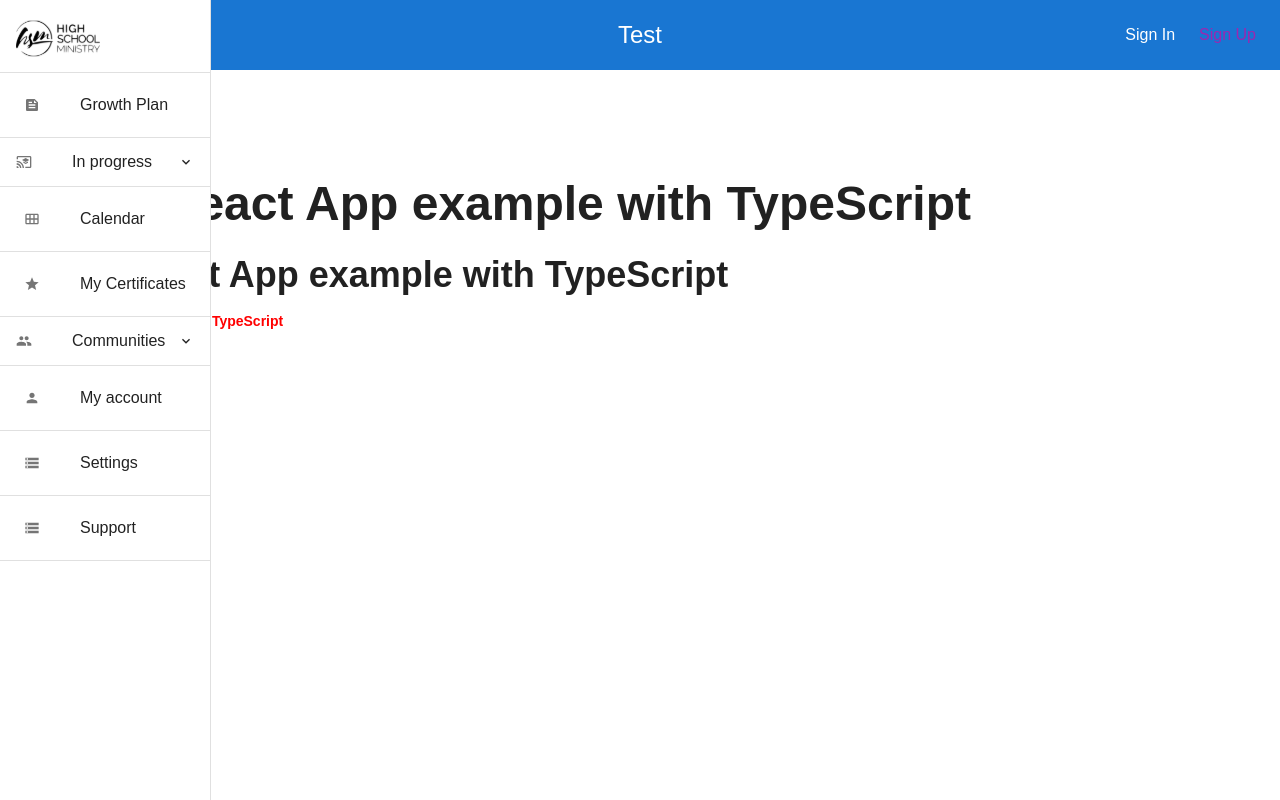
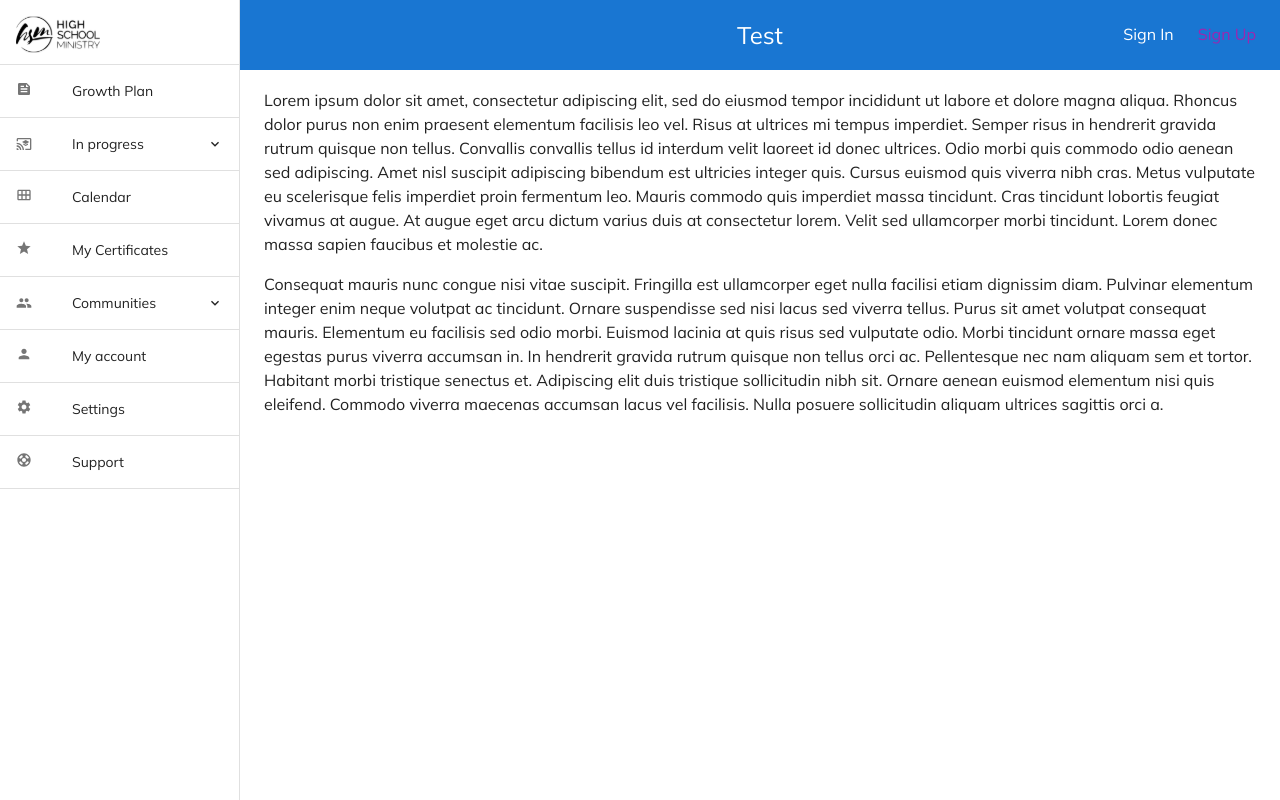
Before and after one commit to HorbynkoIvan/mui-admin-app, a React (Create React App) app: page / in a window 1280 px wide. Built offline with nearby package versions, Linux system fonts and the light colour scheme.

Commit message:
basic structure Home page

```diff
--- a/public/index.html
+++ b/public/index.html
@@ -4,40 +4,15 @@
     <meta charset="utf-8" />
     <link rel="icon" href="%PUBLIC_URL%/favicon.ico" />
     <meta name="viewport" content="width=device-width, initial-scale=1" />
-    <meta name="theme-color" content="#000000" />
     <meta
       name="description"
       content="Web site created using create-react-app"
     />
-    <link rel="apple-touch-icon" href="%PUBLIC_URL%/logo192.png" />
-    <!--
-      manifest.json provides metadata used when your web app is installed on a
-      user's mobile device or desktop. See https://developers.google.com/web/fundamentals/web-app-manifest/
-    -->
-    <link rel="manifest" href="%PUBLIC_URL%/manifest.json" />
-    <!--
-      Notice the use of %PUBLIC_URL% in the tags above.
-      It will be replaced with the URL of the `public` folder during the build.
-      Only files inside the `public` folder can be referenced from the HTML.
-
-      Unlike "/favicon.ico" or "favicon.ico", "%PUBLIC_URL%/favicon.ico" will
-      work correctly both with client-side routing and a non-root public URL.
-      Learn how to configure a non-root public URL by running `npm run build`.
-    -->
+    <link href="https://fonts.googleapis.com/css2?family=Mulish:wght@400;600;700;800&display=swap" rel="stylesheet">
     <title>React App</title>
   </head>
   <body>
     <noscript>You need to enable JavaScript to run this app.</noscript>
     <div id="root"></div>
-    <!--
-      This HTML file is a template.
-      If you open it directly in the browser, you will see an empty page.
-
-      You can add webfonts, meta tags, or analytics to this file.
-      The build step will place the bundled scripts into the <body> tag.
-
-      To begin the development, run `npm start` or `yarn start`.
-      To create a production bundle, use `npm run build` or `yarn build`.
-    -->
   </body>
 </html>
--- a/src/features/header/Header.tsx
+++ b/src/features/header/Header.tsx
@@ -8,10 +8,11 @@ const rightLink = {
   ml: 3,
 };
 
+const drawerWidth = 240;
+
 export const Header = (): JSX.Element => {
   return (
-    <div>
-      <AppBar position="sticky">
+    <AppBar sx={{ width: `calc(100% - ${drawerWidth}px)`, ml: `${drawerWidth}px` }}>
       <Toolbar sx={{ justifyContent: "space-between" }}>
         <Box sx={{ flex: 1 }} />
         <Link variant="h6" underline="none" color="inherit" href="/test1" sx={{ fontSize: 24 }}>
@@ -31,7 +32,5 @@ export const Header = (): JSX.Element => {
         </Box>
       </Toolbar>
     </AppBar>
-      <Toolbar />
-    </div>
   );
 };
--- a/src/features/sidebar/Sidebar/Sidebar.tsx
+++ b/src/features/sidebar/Sidebar/Sidebar.tsx
@@ -18,6 +18,8 @@ import {
   MdPerson,
   MdExpandLess,
   MdExpandMore,
+  MdSupport,
+  MdSettings,
 } from "react-icons/md";
 import { SidebarHeader } from "../SidebarHeader";
 import { useMenuCollapse } from "./hooks";
@@ -108,34 +110,51 @@ const menu = {
       id: "settings_id",
       title: "Settings",
       url: "/settings",
-      icon: <MdStorage />,
+      icon: <MdSettings />,
     },
     {
       id: "support_id",
       title: "Support",
       url: "/support",
-      icon: <MdStorage />,
+      icon: <MdSupport />,
     },
   ],
 };
+
+const drawerWidth = 240;
 
 export const Sidebar = (): JSX.Element => {
   const { collapseId, handleClick } = useMenuCollapse();
 
   return (
-    <Drawer variant="permanent">
-      <List disablePadding>
+    <Drawer
+      sx={{
+        width: drawerWidth,
+        flexShrink: 0,
+        "& .MuiDrawer-paper": {
+          width: drawerWidth,
+          boxSizing: "border-box",
+        },
+      }}
+      variant="permanent"
+      anchor="left">
+      <List dense disablePadding>
         <SidebarHeader />
-        {menu.children.map(({ id, title, icon, children = null }) => (
+        {menu.children.map(({ id, title, icon, url, children = null }) => (
           <Box key={id}>
             {!children ? (
-              <ListItemButton key={id} sx={{ py: 2, px: 3 }}>
-                <ListItemIcon>{icon}</ListItemIcon>
+              <ListItemButton key={id} sx={{ py: 1.5, px: 2 }} divider>
+                <ListItemIcon
+                  sx={{ width: 20, height: 20 }}
+                  // itemProp={{ style: { width: 20, height: 20 } }}
+                >
+                  {icon}
+                </ListItemIcon>
                 <ListItemText>{title}</ListItemText>
               </ListItemButton>
             ) : (
               <>
-                <ListItemButton onClick={() => handleClick(id)}>
+                <ListItemButton sx={{ py: 1.5, px: 2 }} onClick={() => handleClick(id)} divider>
                   <ListItemIcon>{icon}</ListItemIcon>
                   <ListItemText>{title}</ListItemText>
                   {collapseId === id ? <MdExpandLess /> : <MdExpandMore />}
@@ -143,15 +162,14 @@ export const Sidebar = (): JSX.Element => {
                 <Collapse in={collapseId === id} timeout="auto" unmountOnExit>
                   <List disablePadding>
                     {children?.map(({ id: childId, title: childTitle }) => (
-                      <ListItemButton key={childId} sx={{ py: 2, px: 3 }}>
-                        <ListItemText>{childTitle}</ListItemText>
+                      <ListItemButton key={childId}>
+                        <ListItemText inset>{childTitle}</ListItemText>
                       </ListItemButton>
                     ))}
                   </List>
                 </Collapse>
               </>
             )}
-            <Divider />
           </Box>
         ))}
       </List>
--- a/src/features/sidebar/SidebarHeader/SidebarHeader.tsx
+++ b/src/features/sidebar/SidebarHeader/SidebarHeader.tsx
@@ -6,7 +6,7 @@ export const SidebarHeader = (): JSX.Element => (
       component="img"
       src="/static/images/school_logo.svg"
       alt="school logo"
-      sx={{ maxWidth: 84, height: 56 }}
+      sx={{ maxWidth: 100 }}
     />
   </ListItem>
 );
--- a/src/index.tsx
+++ b/src/index.tsx
@@ -1,6 +1,6 @@
 import React from "react";
 import ReactDOM from "react-dom/client";
-import CssBaseline from "@mui/material/CssBaseline";
+import { CssBaseline } from "@mui/material";
 import { ThemeProvider } from "@mui/material/styles";
 import App from "./App";
 import { theme } from "theme";
--- a/src/pages/Home.tsx
+++ b/src/pages/Home.tsx
@@ -1,23 +1,38 @@
 import * as React from "react";
 import { Header, Sidebar } from "features";
-import { Box, Typography } from "@mui/material";
+import { Box, Toolbar, Typography } from "@mui/material";
 
 export const Home = (): JSX.Element => {
   return (
-    <>
+    <Box sx={{ display: "flex" }}>
       <Header />
       <Sidebar />
-      <Box sx={{ my: 4 }}>
-        <Typography variant="h1" component="h1" gutterBottom>
-          Create React App example with TypeScript
+      <Box component="main" sx={{ flexGrow: 1, bgcolor: "background.default", p: 3 }}>
+        <Toolbar />
+        <Typography paragraph>
+          Lorem ipsum dolor sit amet, consectetur adipiscing elit, sed do eiusmod tempor incididunt
+          ut labore et dolore magna aliqua. Rhoncus dolor purus non enim praesent elementum
+          facilisis leo vel. Risus at ultrices mi tempus imperdiet. Semper risus in hendrerit
+          gravida rutrum quisque non tellus. Convallis convallis tellus id interdum velit laoreet id
+          donec ultrices. Odio morbi quis commodo odio aenean sed adipiscing. Amet nisl suscipit
+          adipiscing bibendum est ultricies integer quis. Cursus euismod quis viverra nibh cras.
+          Metus vulputate eu scelerisque felis imperdiet proin fermentum leo. Mauris commodo quis
+          imperdiet massa tincidunt. Cras tincidunt lobortis feugiat vivamus at augue. At augue eget
+          arcu dictum varius duis at consectetur lorem. Velit sed ullamcorper morbi tincidunt. Lorem
+          donec massa sapien faucibus et molestie ac.
         </Typography>
-        <Typography variant="h2" component="h2" gutterBottom>
-          Create React App example with TypeScript
-        </Typography>
-        <Typography variant="test" component="p" gutterBottom>
-          Create React App example with TypeScript
+        <Typography paragraph>
+          Consequat mauris nunc congue nisi vitae suscipit. Fringilla est ullamcorper eget nulla
+          facilisi etiam dignissim diam. Pulvinar elementum integer enim neque volutpat ac
+          tincidunt. Ornare suspendisse sed nisi lacus sed viverra tellus. Purus sit amet volutpat
+          consequat mauris. Elementum eu facilisis sed odio morbi. Euismod lacinia at quis risus sed
+          vulputate odio. Morbi tincidunt ornare massa eget egestas purus viverra accumsan in. In
+          hendrerit gravida rutrum quisque non tellus orci ac. Pellentesque nec nam aliquam sem et
+          tortor. Habitant morbi tristique senectus et. Adipiscing elit duis tristique sollicitudin
+          nibh sit. Ornare aenean euismod elementum nisi quis eleifend. Commodo viverra maecenas
+          accumsan lacus vel facilisis. Nulla posuere sollicitudin aliquam ultrices sagittis orci a.
         </Typography>
       </Box>
-    </>
+    </Box>
   );
 };
```
Lines whose indentation alone changed are shown as unchanged.
